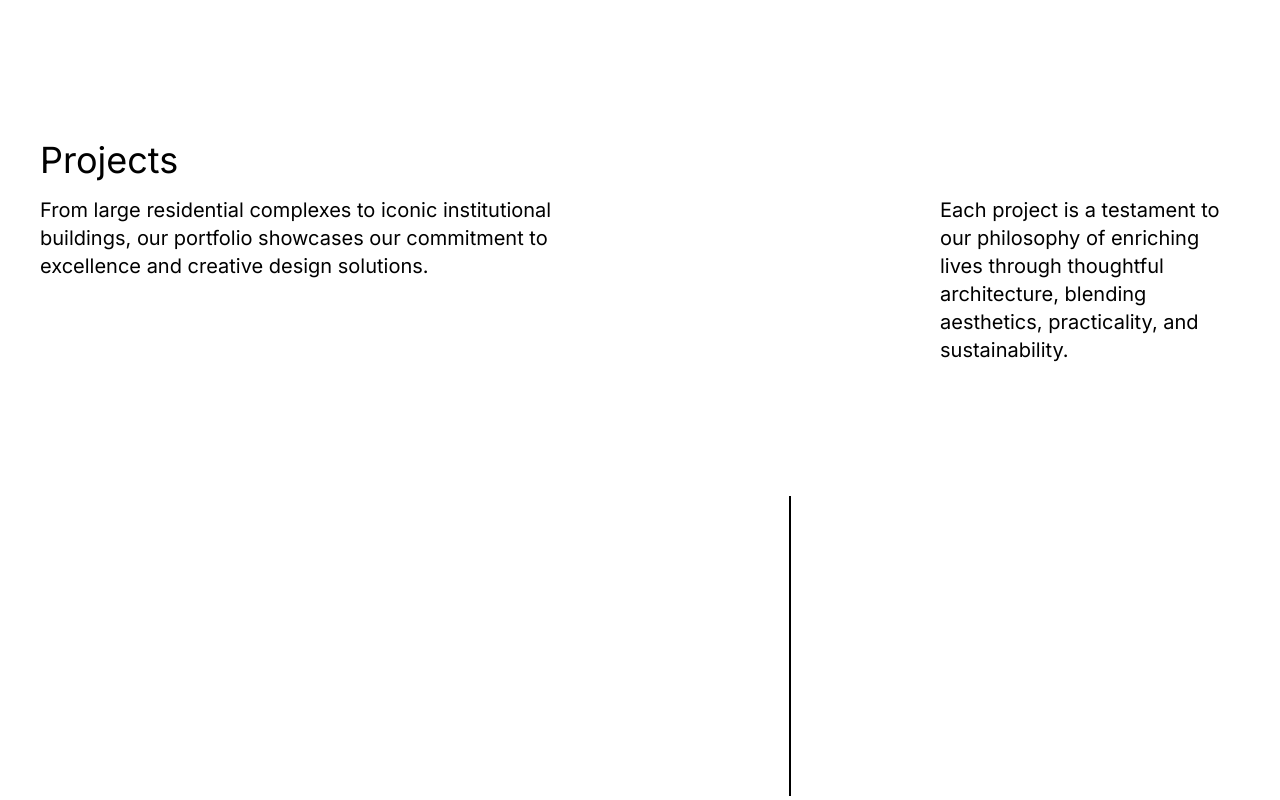
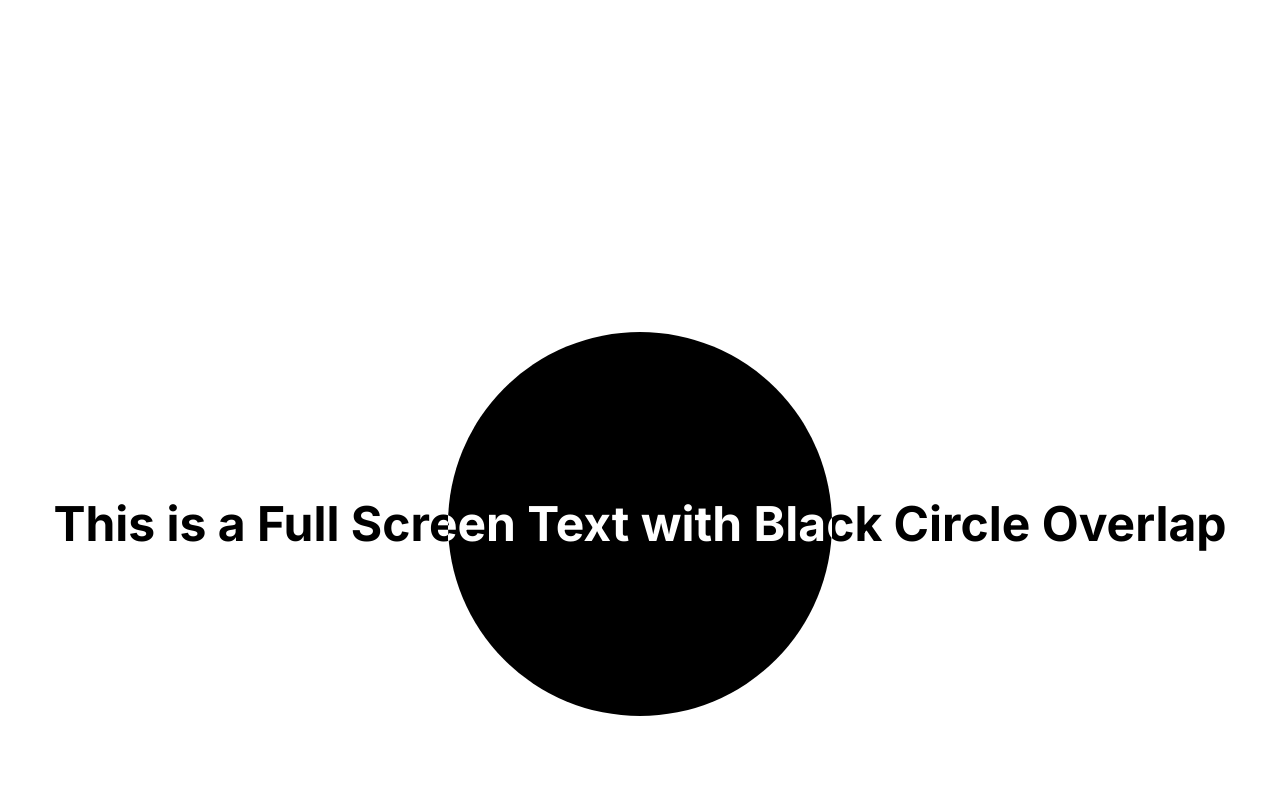
Before and after one commit to jaswanth27p/gsap-parallax, a Next.js app: page / in a window 1280 px wide. Shown: the part 1860-2660 px from the top of the page. Built offline with nearby package versions, Linux system fonts and the light colour scheme.

Commit message:
added text overlap section

```diff
--- /dev/null
+++ b/app/_components/OverlapText.tsx
@@ -0,0 +1,33 @@
+import React, { useEffect, useRef } from 'react';
+import { gsap } from 'gsap';
+
+const OverlapText = () => {
+
+    return (
+        <div className="flex items-center justify-center my-24 min-h-screen relative  ">
+            <div className='flex justify-center items-center'>
+                <div
+                    id="circle"
+                    className="w-96 aspect-square bg-black rounded-full absolute"
+                    style={{ zIndex: 20 }}
+                ></div>
+                <h1
+                    id="text"
+                    className="text-black flex justify-center text-nowrap text-5xl font-bold absolute w-full text-center"
+                    style={{ zIndex: 10 }}
+                >
+                    This is a Full Screen Text with Black Circle Overlap
+                </h1>
+                <h1
+                    id="text"
+                    className=" text-white flex justify-center text-5xl font-bold absolute w-96 overflow-hidden text-nowrap  text-center"
+                    style={{ zIndex:  30 }}
+                >
+                    This is a Full Screen Text with Black Circle Overlap
+                </h1>
+            </div>
+        </div>
+    );
+};
+
+export default OverlapText;
--- a/app/page.tsx
+++ b/app/page.tsx
@@ -4,6 +4,7 @@ import Footer from "./_components/Footer";
 import Hero from "./_components/Hero";
 import HorizontalScroll from "./_components/HorizontalScroll";
 import Intro from "./_components/Intro";
+import OverlapText from "./_components/OverlapText";
 import Process from "./_components/Process";
 import Projects from "./_components/Projects";
 import Testimonials from "./_components/Testimonials";
@@ -14,6 +15,7 @@ export default function Home() {
       {/* <Intro/> */}
       <Hero/>
       <About/>
+      <OverlapText/>
       <Projects/>
       <HorizontalScroll/>
       <Process/>
```
